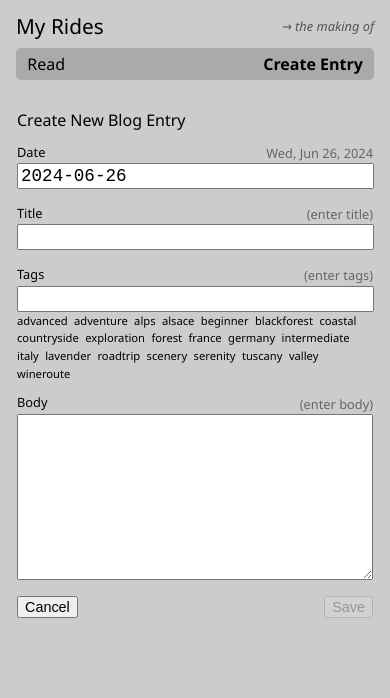
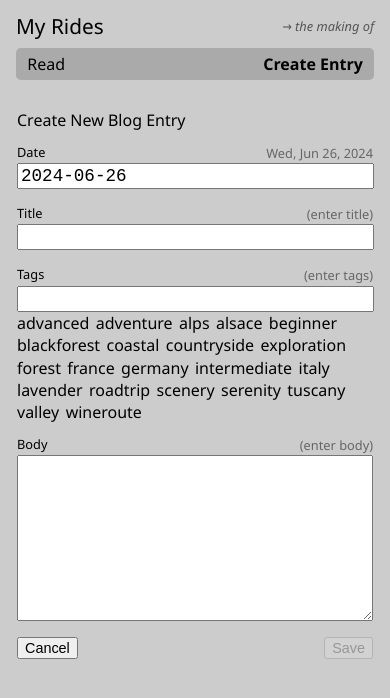
Before and after one commit to edwardtanguay/coding-challenge-react-blogsite-calimoto, a React (Vite) app: page /create-entry in a window 390 px wide. Shown: the top 698 px of the page. Built offline with nearby package versions, Linux system fonts and the light colour scheme.

Commit message:
mobile customization for tag selection

```diff
--- a/src/styles/index.scss
+++ b/src/styles/index.scss
@@ -248,16 +248,10 @@ body {
 						}
 
 						.availableTags {
-							font-size: 0.7rem;
+							font-size: 1rem;
 							display: flex;
 							gap: 0.4rem;
 							flex-wrap: wrap;
-							span {
-								cursor: pointer;
-								&:hover {
-									text-decoration: underline;
-								}
-							}
 						}
 					}
 
```
